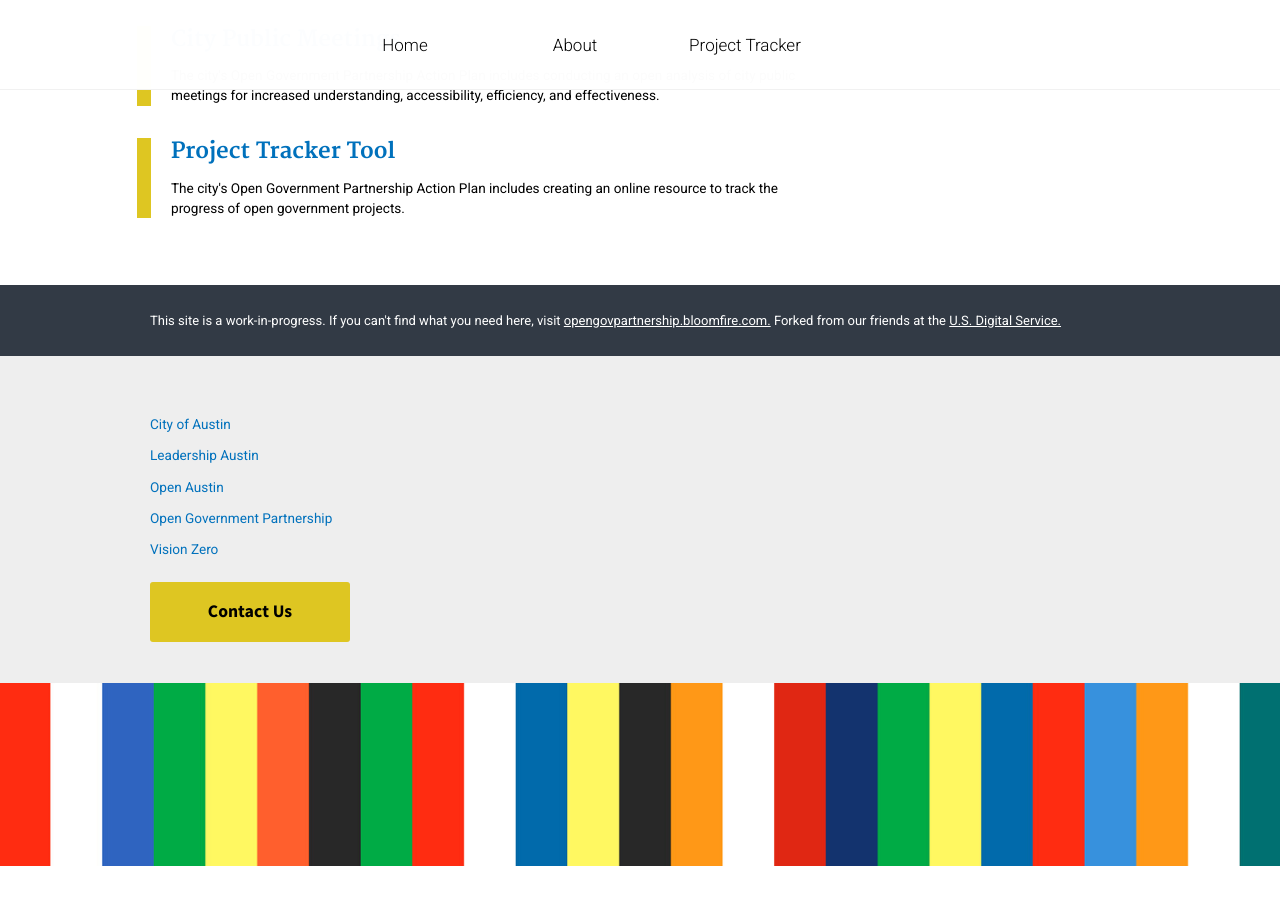
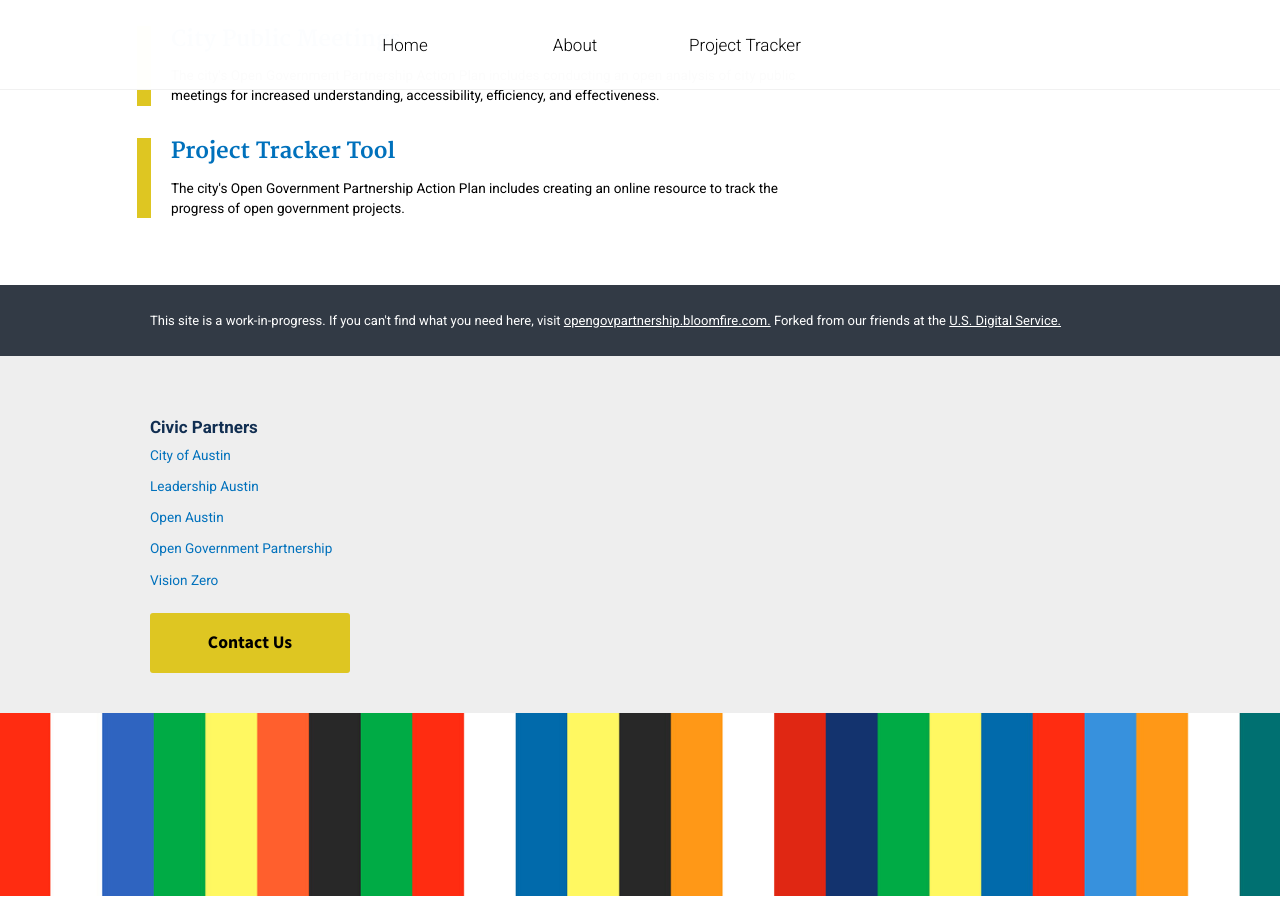
Before and after one commit to cityofaustin/opengovpartnership, a Jekyll site: the page built from index.html, in a window 1280 px wide and 900 px high, scrolled down 1106 px. Built offline with Jekyll 4.4.1, drawn with Linux system fonts in a browser that asks for light colours; before the commit the page ends 1976 px from its top, so only the background shows below that.

Commit message:
Update footer.html

```diff
--- a/_includes/footer.html
+++ b/_includes/footer.html
@@ -9,6 +9,7 @@
 <footer>
   <div class="usa-grid">
     <div class="usa-width-one-fourth footer-block">
+      <h4> Civic Partners</h4>
       <ul>
         <!-- <li class = "nav-item"><img class="usds-logo" alt="The seal of the City of Austin" src="{{ site.baseurl }}/img/layout/CoA-Seal-BW.png" />
         </li>
```
